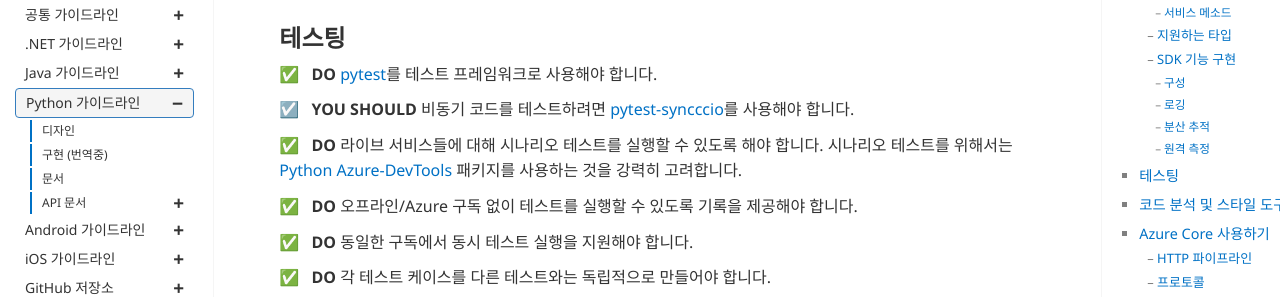
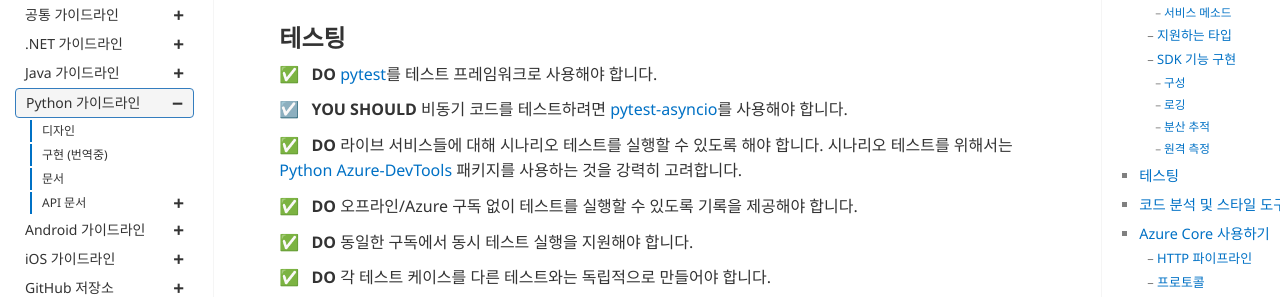
Before and after one commit to Azure/azure-sdk-korean, a Jekyll site: the page built from docs/python/implementation.md, in a window 1280 px wide and 900 px high, scrolled down 6267 px. Shown: the part 162-459 px from the top of the window. Built offline with Jekyll 4.4.1, drawn with Linux system fonts in a browser that asks for light colours; comment, search, counter and statistics services are not loaded.

Commit message:
docs: correcting typo

```diff
--- a/docs/python/implementation.md
+++ b/docs/python/implementation.md
@@ -217,7 +217,7 @@ X-MS-AZSDK-Telemetry: class=BlobClient;method=DownloadFile;blobType=Block
 
 {% include requirement/MUST id="python-testing-pytest" %} [pytest](https://docs.pytest.org/en/latest/)를 테스트 프레임워크로 사용해야 합니다.
 
-{% include requirement/SHOULD id="python-testing-async" %} 비동기 코드를 테스트하려면 [pytest-syncccio](https://github.com/pytest-dev/pytest-asyncio)를 사용해야 합니다.
+{% include requirement/SHOULD id="python-testing-async" %} 비동기 코드를 테스트하려면 [pytest-asyncio](https://github.com/pytest-dev/pytest-asyncio)를 사용해야 합니다.
 
 {% include requirement/MUST id="python-testing-live" %} 라이브 서비스들에 대해 시나리오 테스트를 실행할 수 있도록 해야 합니다. 시나리오 테스트를 위해서는 [Python Azure-DevTools](https://github.com/Azure/azure-sdk-for-python/tree/main/tools/azure-devtools) 패키지를 사용하는 것을 강력히 고려합니다.
 
```
